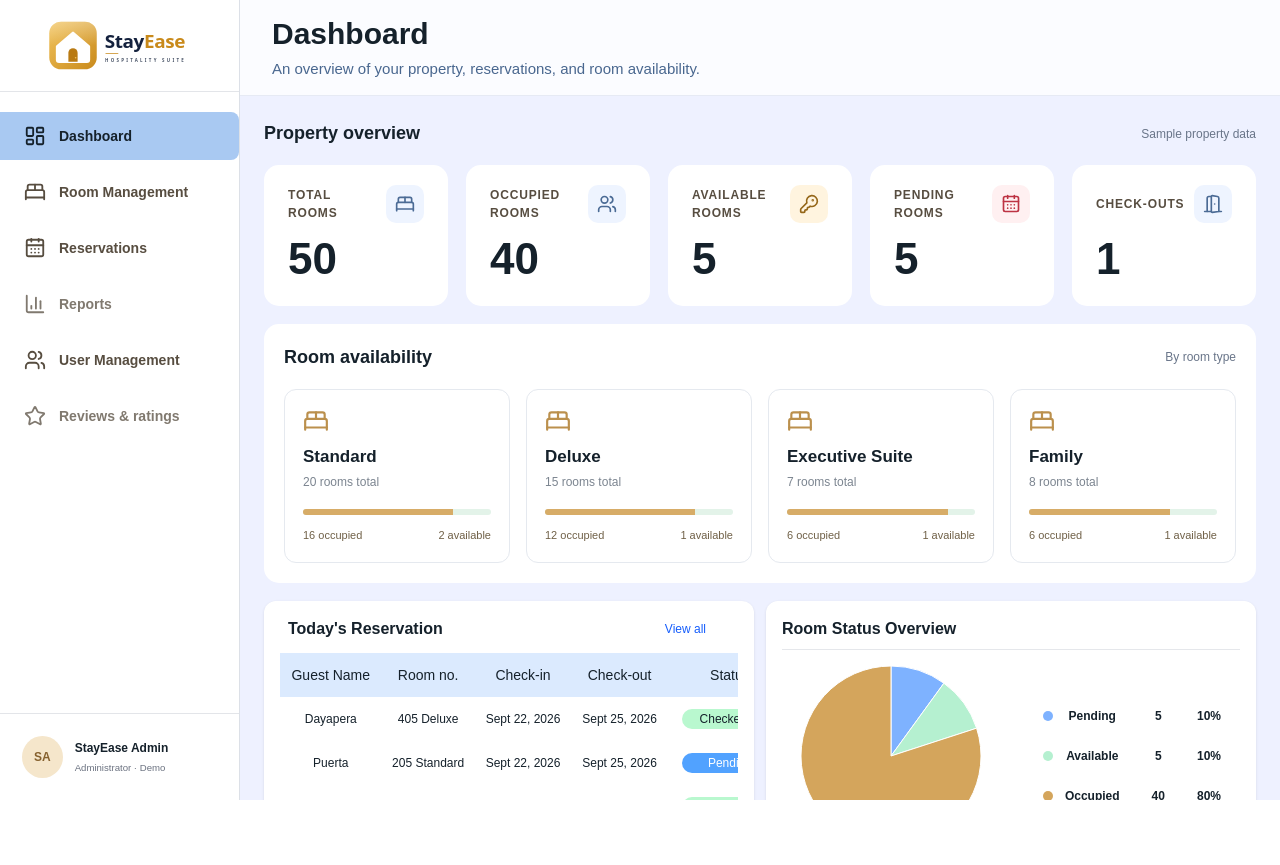
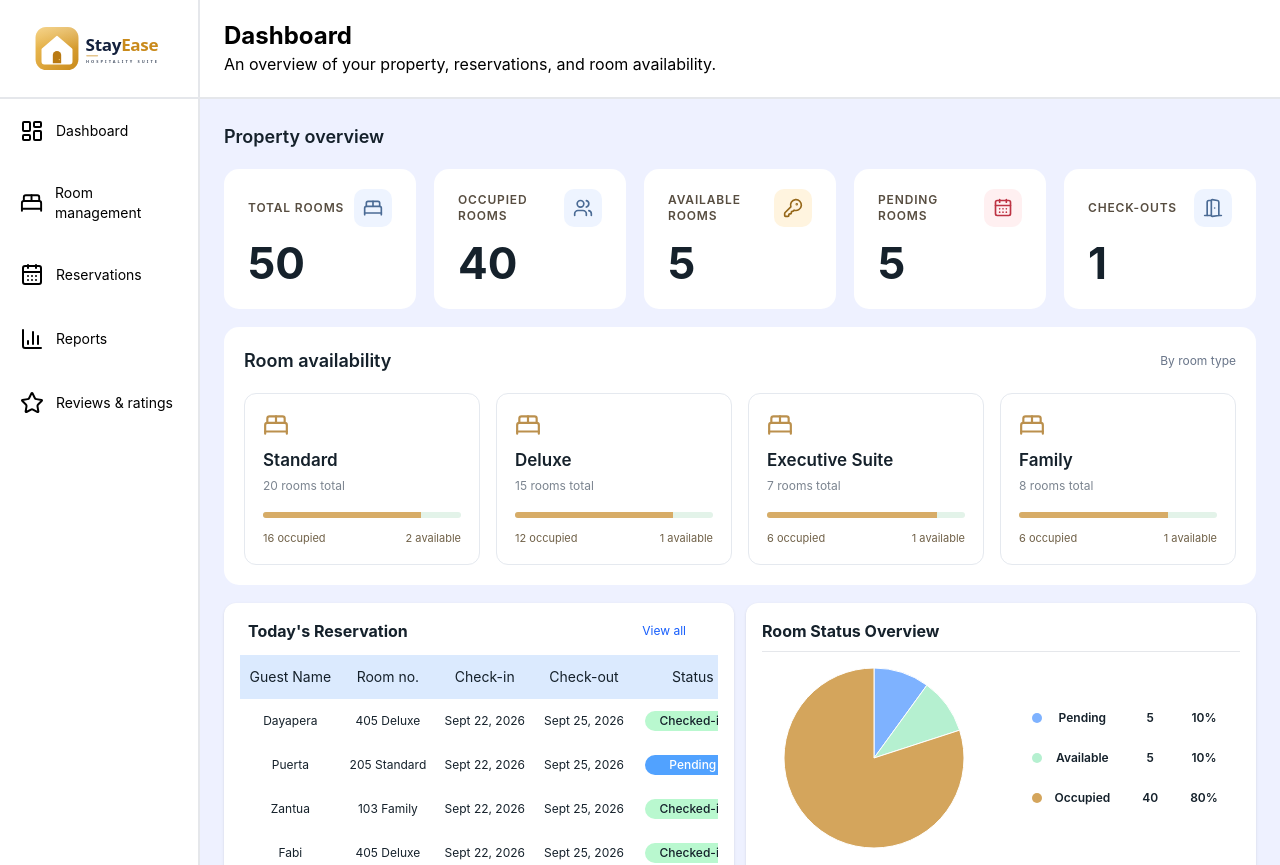
Before and after one commit to StayEase-HRMS/CC116-StayEase-HRMS, a React (Vite) app: page /admin in a window 1280 px wide. Shown: the top 865 px of the page. Before the commit the page ends 800 px from the top, so only its background shows below. Built offline with nearby package versions, Linux system fonts and the light colour scheme.

Commit message:
merged: merged the branch hannah-end to front-end-dev, adjustments: applied the sidebar and page header from src/components to admin pages (from hannah-end branch)

```diff
--- a/src/App.jsx
+++ b/src/App.jsx
@@ -2,7 +2,7 @@ import React, { useState, useEffect, useCallback } from 'react';
 import { BrowserRouter, Routes, Route, Link } from "react-router-dom";
 
 import AdminPage from "./admin/Admin";
-import CustomerDashboard from "./customer/CustomerReservation";
+import CustomerReservation from "./customer/CustomerReservation";
 import LandingPage from "./LandingPage";
 import CustomerChatSupport from "./customer/CustomerChatSupport";
 import CustomerRooms from "./customer/CustomerRooms";
@@ -12,7 +12,7 @@ function App() {
     <BrowserRouter>
       <Routes>
         <Route path="/" element={<LandingPage />} />
-        <Route path="/my-reservation" element={<CustomerDashboard />} />
+        <Route path="/my-reservation" element={<CustomerReservation />} />
         <Route path="/rooms" element={<CustomerRooms />} />
         <Route path="/chat-support" element={<CustomerChatSupport />} />
         <Route path="/admin" element={<AdminPage />} />
--- a/src/admin/Admin.jsx
+++ b/src/admin/Admin.jsx
@@ -1,46 +1,184 @@
-import { NavLink, useLocation } from 'react-router-dom';
-import { LayoutDashboard, BedDouble, CalendarDays, ChartColumn, Users, Star, KeyRound, DoorOpen } from 'lucide-react';
-import logo from '../assets/logo.svg';
-import { ReservationsAndStatus } from './components/components';
-import UserManagement from './UserManagement';
-import RoomManagement from './RoomManagement';
-import ReservationManagement from './ReservationManagement';
-import './admin.css';
+import { useLocation } from "react-router-dom";
+import { BedDouble, CalendarDays, DoorOpen, KeyRound, Users } from "lucide-react";
+import { AdminSideBar } from "../components/sidebar";
+import PageHeader from "../components/header";
+import { ReservationsAndStatus } from "./components/components";
+import UserManagement from "./UserManagement";
+import RoomManagement from "./RoomManagement";
+import ReservationManagement from "./ReservationManagement";
+// Still needed by UserManagement / RoomManagement / ReservationManagement until they're migrated to Tailwind.
+import "./admin.css";
 
-export default function AdminPage({ role = 'admin' }) {
-  const path = useLocation().pathname;
-  const staff = role === 'staff';
-  const base = staff ? '/staff' : '/admin';
-  const supportPage = staff && path === base + '/support';
-  const usersPage = !staff && path === base + '/users';
-  const roomsPage = path === base + '/rooms';
-  const reservationsPage = path === base + '/reservations';
-  return <div className="admin-app">
-    <aside className="admin-sidebar">
-      <NavLink to="/" className="admin-brand"><img src={logo} alt="StayEase Hospitality Suite" /></NavLink>
-      <nav aria-label={staff ? "Staff navigation" : "Admin navigation"}>
-        <NavLink to={base} end><LayoutDashboard size={22} />Dashboard</NavLink>
-        <NavLink to={base + "/rooms"}><BedDouble size={22} />Room Management</NavLink>
-        <NavLink to={base + "/reservations"}><CalendarDays size={22} />Reservations</NavLink>
-        {!staff && <><span title="Coming soon"><ChartColumn size={22} />Reports</span>
-        <NavLink to="/admin/users"><Users size={22} />User Management</NavLink>
-        <span title="Coming soon"><Star size={22} />Reviews & ratings</span></>}
-        {staff && <NavLink to={base + "/support"}><Users size={22} />Customer Support</NavLink>}
-      </nav>
-      <div className="admin-profile"><span className="admin-avatar">SA</span><div><strong>StayEase {staff ? "Staff" : "Admin"}</strong><small>{staff ? "Staff" : "Administrator"} · Demo</small></div></div>
-    </aside>
-    <div className="admin-main">
-      <header className="admin-heading"><h1>{usersPage ? 'User Management' : roomsPage ? 'Room Management' : reservationsPage ? 'Reservations' : supportPage ? 'Customer Support' : 'Dashboard'}</h1><p>{usersPage ? 'Manage guest and staff accounts, roles, and access across properties.' : roomsPage ? (staff ? 'View room statuses, availability, and housekeeping information.' : 'Manage room details, availability, and rates in one place.') : reservationsPage ? (staff ? 'View guest bookings and their status.' : 'Track and manage all guest bookings and their status.') : supportPage ? 'Customer support workspace.' : 'An overview of your property, reservations, and room availability.'}</p></header>
-      <main className="admin-content">{usersPage ? <UserManagement /> : roomsPage ? <RoomManagement key={role} readOnly={staff} /> : reservationsPage ? <ReservationManagement key={role} readOnly={staff} /> : supportPage ? <section className="admin-room-section"><h2 className="text-lg font-semibold">Customer Support</h2><p className="mt-3 text-sm text-slate-500">No support conversations are connected yet.</p></section> : <>
-        <div className="admin-section-heading"><h2>Property overview</h2><span>Sample property data</span></div>
-        <div className="admin-stats dashboard-stats">{[
-          ['Total rooms', 50, BedDouble], ['Occupied rooms', 40, Users], ['Available rooms', 5, KeyRound], ['Pending rooms', 5, CalendarDays], ['Check-outs', 1, DoorOpen],
-        ].map(([label, value, Icon]) => <div className="admin-stat" key={label}><div><span>{label}</span><Icon size={20} /></div><strong>{value}</strong></div>)}</div>
-        <section className="admin-room-section"><div className="admin-section-heading"><h2>Room availability</h2><span>By room type</span></div><div className="admin-room-grid">{[
-          ['Standard', 16, 2, 2], ['Deluxe', 12, 1, 2], ['Executive Suite', 6, 1, 0], ['Family', 6, 1, 1],
-        ].map(([name, occupied, available, pending]) => <article className="admin-room" key={name}><BedDouble size={26} /><h3>{name}</h3><p>{occupied + available + pending} rooms total</p><div className="admin-occupancy"><span style={{ width: `${occupied / (occupied + available + pending) * 100}%` }} /></div><footer><span>{occupied} occupied</span><span>{available} available</span></footer></article>)}</div></section>
-        <ReservationsAndStatus />
-      </>}</main>
+/* ---------- data ---------- */
+
+const STAT_ICON_TONES = {
+  default: "bg-[#eef4ff] text-[#4b6b95]",
+  amber: "bg-[#fff4df] text-[#956719]",
+  red: "bg-[#fff0f1] text-[#bd3343]",
+};
+
+const STATS_DATA = [
+  { label: "Total rooms", value: 50, icon: BedDouble, tone: "default" },
+  { label: "Occupied rooms", value: 40, icon: Users, tone: "default" },
+  { label: "Available rooms", value: 5, icon: KeyRound, tone: "amber" },
+  { label: "Pending rooms", value: 5, icon: CalendarDays, tone: "red" },
+  { label: "Check-outs", value: 1, icon: DoorOpen, tone: "default" },
+];
+
+const ROOM_TYPES = [
+  { name: "Standard", occupied: 16, available: 2, pending: 2 },
+  { name: "Deluxe", occupied: 12, available: 1, pending: 2 },
+  { name: "Executive Suite", occupied: 6, available: 1, pending: 0 },
+  { name: "Family", occupied: 6, available: 1, pending: 1 },
+];
+
+/* ---------- helpers ---------- */
+
+const getPage = (pathname, basePath, isStaff) => {
+  if (pathname === `${basePath}/rooms`) return "rooms";
+  if (pathname === `${basePath}/reservations`) return "reservations";
+  if (!isStaff && pathname === `${basePath}/users`) return "users";
+  if (isStaff && pathname === `${basePath}/support`) return "support";
+  return "dashboard";
+};
+
+const getHeader = (page, isStaff) =>
+  ({
+    users: {
+      title: "User Management",
+      desc: "Manage guest and staff accounts, roles, and access across properties.",
+    },
+    rooms: {
+      title: "Room Management",
+      desc: isStaff
+        ? "View room statuses, availability, and housekeeping information."
+        : "Manage room details, availability, and rates in one place.",
+    },
+    reservations: {
+      title: "Reservations",
+      desc: isStaff
+        ? "View guest bookings and their status."
+        : "Track and manage all guest bookings and their status.",
+    },
+    support: {
+      title: "Customer Support",
+      desc: "Customer support workspace.",
+    },
+    dashboard: {
+      title: "Dashboard",
+      desc: "An overview of your property, reservations, and room availability.",
+    },
+  })[page];
+
+/* ---------- components ---------- */
+
+function SectionHeading({ title, note }) {
+  return (
+    <div className="flex items-center justify-between gap-3">
+      <h2 className="text-lg font-semibold">{title}</h2>
+      {note && <span className="text-xs text-[#697589]">{note}</span>}
     </div>
-  </div>;
+  );
 }
+
+function StatCard({ label, value, icon: Icon, tone }) {
+  return (
+    <div className="rounded-[15px] bg-white p-4 min-[1201px]:px-6 min-[1201px]:py-5">
+      <div className="flex items-center justify-between gap-2">
+        <span className="text-[10px] font-semibold tracking-[0.07em] text-[#574d40] uppercase min-[601px]:text-xs">
+          {label}
+        </span>
+        <Icon
+          className={`box-content size-4 shrink-0 rounded-[10px] p-1.5 min-[601px]:size-5 min-[601px]:p-2.25 ${STAT_ICON_TONES[tone]}`}
+        />
+      </div>
+      <strong className="mt-2.5 block text-[32px] leading-[1.2] font-bold min-[601px]:text-[44px]">
+        {value}
+      </strong>
+    </div>
+  );
+}
+
+function RoomTypeCard({ name, occupied, available, pending }) {
+  const totalRooms = occupied + available + pending;
+  const occupancyPercentage = (occupied / totalRooms) * 100;
+
+  return (
+    <article className="rounded-xl border border-[#e5e9ef] p-4.5">
+      <BedDouble size={26} className="text-[#bb904d]" />
+      <h3 className="mt-2.5 text-[17px] font-semibold">{name}</h3>
+      <p className="mt-1 text-xs text-[#7c8590]">{totalRooms} rooms total</p>
+
+      <div className="mt-4.5 mb-3 h-1.5 overflow-hidden rounded-lg bg-[#e3f3e9]">
+        <span className="block h-full bg-[#d7ac67]" style={{ width: `${occupancyPercentage}%` }} />
+      </div>
+
+      <footer className="flex justify-between gap-2 text-[11px] text-[#706148]">
+        <span>{occupied} occupied</span>
+        <span>{available} available</span>
+      </footer>
+    </article>
+  );
+}
+
+function DashboardOverview() {
+  return (
+    <>
+      <SectionHeading title="Property overview" />
+
+      <div className="grid grid-cols-2 gap-4.5 min-[901px]:grid-cols-3 min-[1201px]:grid-cols-5">
+        {STATS_DATA.map((stat) => (
+          <StatCard key={stat.label} {...stat} />
+        ))}
+      </div>
+
+      <section className="rounded-[15px] bg-white p-5">
+        <SectionHeading title="Room availability" note="By room type" />
+
+        <div className="mt-4.5 grid grid-cols-1 gap-4 min-[601px]:grid-cols-2 min-[1201px]:grid-cols-4">
+          {ROOM_TYPES.map((room) => (
+            <RoomTypeCard key={room.name} {...room} />
+          ))}
+        </div>
+      </section>
+
+      <ReservationsAndStatus />
+    </>
+  );
+}
+
+function SupportPlaceholder() {
+  return (
+    <section className="rounded-[15px] bg-white p-5">
+      <h2 className="text-lg font-semibold">Customer Support</h2>
+      <p className="mt-3 text-sm text-slate-500">No support conversations are connected yet.</p>
+    </section>
+  );
+}
+
+export default function AdminPage({ role = "admin" }) {
+  const { pathname } = useLocation();
+  const isStaff = role === "staff";
+  const basePath = isStaff ? "/staff" : "/admin";
+
+  const page = getPage(pathname, basePath, isStaff);
+  const header = getHeader(page, isStaff);
+
+  return (
+    <main className="flex min-h-screen flex-col">
+      <PageHeader title={header.title} desc={header.desc} />
+
+      <section className="flex">
+        <AdminSideBar />
+
+        <div className="flex w-full min-w-0 flex-col gap-4.5 bg-[#eef1ff] p-4 text-[#15212b] min-[901px]:p-6">
+          {page === "dashboard" && <DashboardOverview />}
+          {page === "users" && <UserManagement />}
+          {page === "rooms" && <RoomManagement key={role} readOnly={isStaff} />}
+          {page === "reservations" && <ReservationManagement key={role} readOnly={isStaff} />}
+          {page === "support" && <SupportPlaceholder />}
+        </div>
+      </section>
+    </main>
+  );
+}
--- a/src/components/sidebar.jsx
+++ b/src/components/sidebar.jsx
@@ -1,4 +1,25 @@
 import { Star, BedDouble, CalendarDays, ChartColumn, LayoutDashboard, Users } from "lucide-react";
+
+const ADMIN_LINKS = [
+	{ icon: LayoutDashboard, label: "Dashboard", link: "/admin" },
+	{ icon: BedDouble, label: "Room management", link: "/admin/rooms" },
+	{ icon: CalendarDays, label: "Reservations", link: "/admin/reservations" },
+	{ icon: ChartColumn, label: "Reports", link: "/admin/reports" },
+	{ icon: Star, label: "Reviews & ratings", link: "/admin/reviews" },
+];
+
+const STAFF_LINKS = [
+	{ icon: LayoutDashboard, label: "Dashboard", link: "/staff" },
+	{ icon: BedDouble, label: "Room management", link: "/staff/rooms" },
+	{ icon: CalendarDays, label: "Reservations", link: "/staff/reservations" },
+	{ icon: ChartColumn, label: "Reports", link: "/staff/reports" },
+];
+
+const CUSTOMER_LINKS = [
+	{ icon: BedDouble, label: "Rooms and Accommodations", link: "/rooms" },
+	{ icon: CalendarDays, label: "My reservations", link: "/my-reservation" },
+	{ icon: Users, label: "Customer Support", link: "/chat-support" },
+];
 
 function SideBarShell({ children }) {
 	return (
@@ -7,7 +28,7 @@ function SideBarShell({ children }) {
 				<ul className="grid">{children}</ul>
 			</div>
 		</aside>
-	)
+	);
 }
 
 function NavItem({ icon: Icon, label, link, ...iconProps }) {
@@ -20,38 +41,19 @@ function NavItem({ icon: Icon, label, link, ...iconProps }) {
 				</div>
 			</a>
 		</li>
-	)
+	);
 }
 
-export function AdminSideBar() {
+function SideBar({ links }) {
 	return (
 		<SideBarShell>
-			<NavItem icon={LayoutDashboard} label="Dashboard" />
-			<NavItem icon={BedDouble} label="Room management" />
-			<NavItem icon={CalendarDays} label="Reservations" />
-			<NavItem icon={ChartColumn} label="Reports" />
-			<NavItem icon={Star} label="Reviews & ratings" color="black" />
+			{links.map((item) => (
+				<NavItem key={item.label} {...item} />
+			))}
 		</SideBarShell>
-	)
+	);
 }
 
-export function StaffSideBar() {
-	return (
-		<SideBarShell>
-			<NavItem icon={LayoutDashboard} label="Dashboard" />
-			<NavItem icon={BedDouble} label="Room management" />
-			<NavItem icon={CalendarDays} label="Reservations" />
-			<NavItem icon={ChartColumn} label="Reports" />
-		</SideBarShell>
-	)
-}
-
-export function CustomerSideBar() {
-	return (
-		<SideBarShell>
-			<NavItem icon={BedDouble} label="Rooms and Acomodations"/>
-			<NavItem icon={CalendarDays} label="My reservations" link="/my-reservation" />
-			<NavItem icon={Users} label="Customer Support" link="/chat-support" />
-		</SideBarShell>
-	)
-}
+export const AdminSideBar = () => <SideBar links={ADMIN_LINKS} />;
+export const StaffSideBar = () => <SideBar links={STAFF_LINKS} />;
+export const CustomerSideBar = () => <SideBar links={CUSTOMER_LINKS} />;
```
